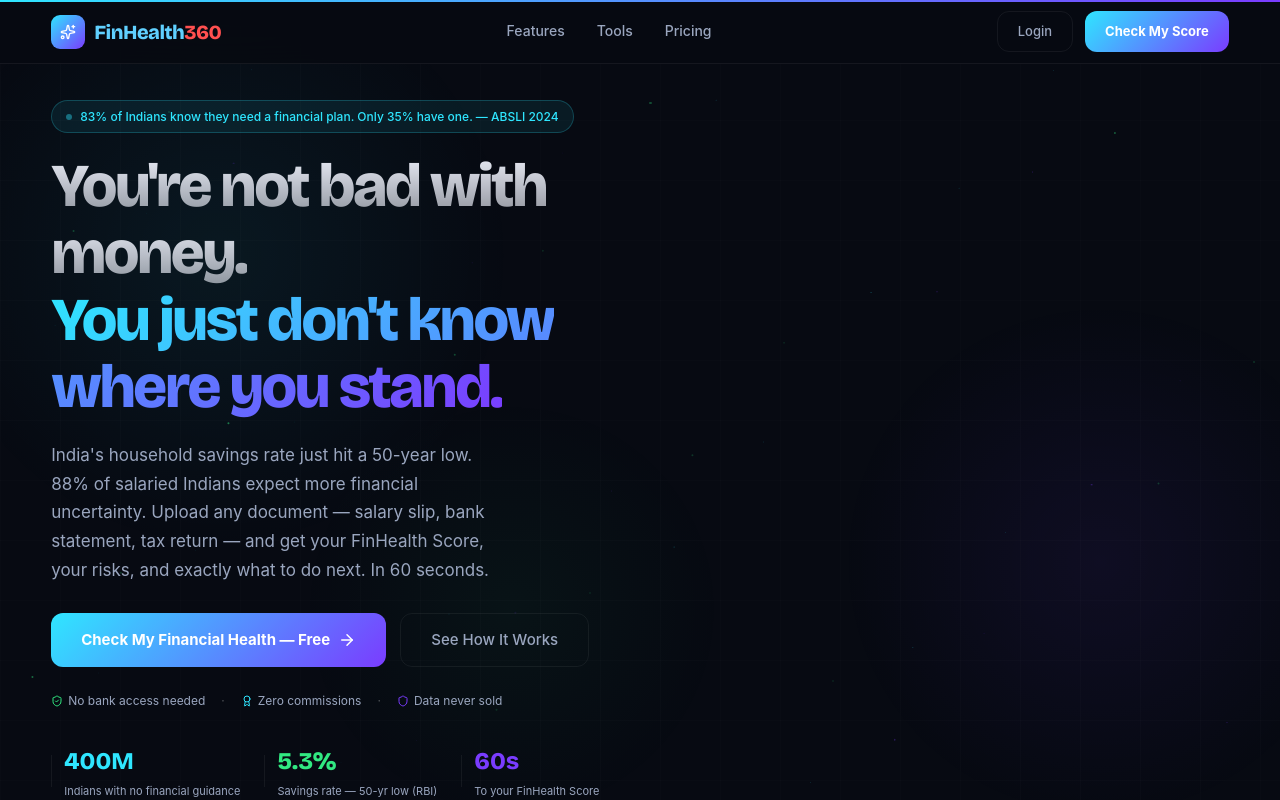
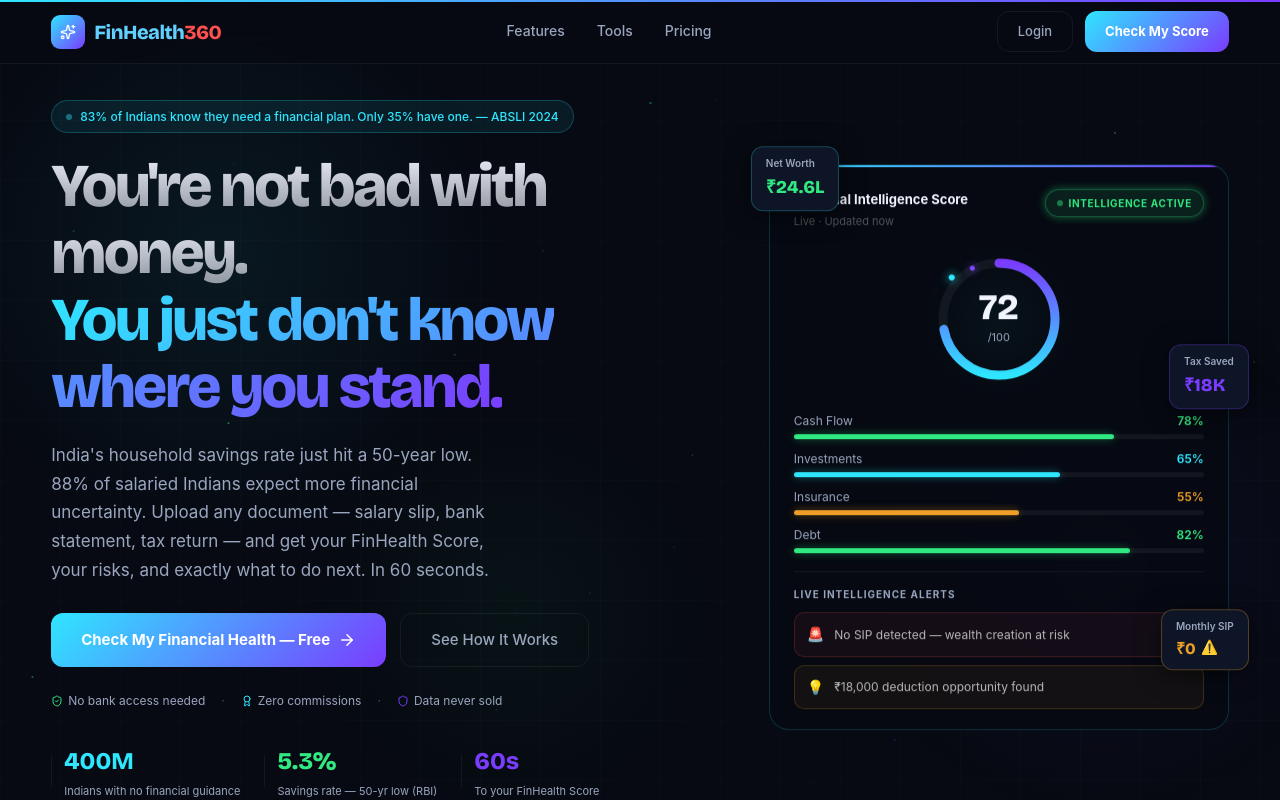
Before and after one commit to Jerry19967/finhealth-landing, a Next.js app: page / in a window 1280 px wide. Shown: the top 800 px of the page. Built offline with nearby package versions, Linux system fonts and the light colour scheme.

Commit message:
Upgrade hero card: floating badges + intelligence alerts

```diff
--- a/app/page.tsx
+++ b/app/page.tsx
@@ -319,59 +319,132 @@
             </motion.div>
           </div>
 
-          {/* Right — Hero card */}
-          <motion.div initial={{ opacity: 0, x: 40 }} animate={{ opacity: 1, x: 0 }} transition={{ duration: 0.7, delay: 0.3 }}
-            animate={{ y: [0, -10, 0] } as any} transition={{ duration: 5, repeat: Infinity, ease: 'easeInOut', delay: 1 } as any}
-            style={{ flex: '1 1 300px', maxWidth: 400 }}>
-            <div style={{ borderRadius: 20, border: `1px solid rgba(47,230,255,0.18)`, background: 'rgba(7,10,18,0.7)', backdropFilter: 'blur(8px)', padding: 24, position: 'relative', overflow: 'hidden' }}>
-              <div style={{ position: 'absolute', top: 0, left: 0, right: 0, height: 1, background: `linear-gradient(90deg, transparent, ${T.cyan}, ${T.purple}, transparent)` }} />
-              <div style={{ display: 'flex', alignItems: 'center', justifyContent: 'space-between', marginBottom: 20 }}>
+          {/* Right — Hero card (Financial Intelligence Score) */}
+          <motion.div
+            initial={{ opacity: 0, x: 40 }} animate={{ opacity: 1, x: 0 }}
+            style={{ flex: '1 1 300px', maxWidth: 460, position: 'relative' }}>
+            <motion.div animate={{ y: [0, -10, 0] }} transition={{ duration: 5, repeat: Infinity, ease: 'easeInOut', delay: 1 }}>
+
+              {/* Floating Net Worth badge — top left, overlaps card edge */}
+              <motion.div
+                initial={{ opacity: 0, x: -16, y: 10 }} animate={{ opacity: 1, x: 0, y: 0 }}
+                transition={{ duration: 0.5, delay: 0.8 }}
+                style={{ position: 'absolute', top: -18, left: -18, zIndex: 10, background: '#0D1526', border: `1px solid rgba(47,230,255,0.25)`, borderRadius: 12, padding: '8px 14px', boxShadow: '0 4px 24px rgba(0,0,0,0.5)' }}>
+                <div style={{ fontSize: 10, color: T.textSecondary, fontWeight: 600, marginBottom: 2 }}>Net Worth</div>
+                <div style={{ fontFamily: T.fontDisplay, fontSize: 18, fontWeight: 800, color: T.green }}>₹24.6L</div>
+              </motion.div>
+
+              {/* Floating Tax Saved badge — right side */}
+              <motion.div
+                initial={{ opacity: 0, x: 16, y: 10 }} animate={{ opacity: 1, x: 0, y: 0 }}
+                transition={{ duration: 0.5, delay: 1.0 }}
+                style={{ position: 'absolute', top: 180, right: -20, zIndex: 10, background: '#0D1526', border: `1px solid rgba(122,60,255,0.3)`, borderRadius: 12, padding: '8px 14px', boxShadow: '0 4px 24px rgba(0,0,0,0.5)' }}>
+                <div style={{ fontSize: 10, color: T.textSecondary, fontWeight: 600, marginBottom: 2 }}>Tax Saved</div>
+                <div style={{ fontFamily: T.fontDisplay, fontSize: 18, fontWeight: 800, color: T.purple }}>₹18K</div>
+              </motion.div>
+
+              {/* Floating Monthly SIP badge — bottom right */}
+              <motion.div
+                initial={{ opacity: 0, x: 16, y: 10 }} animate={{ opacity: 1, x: 0, y: 0 }}
+                transition={{ duration: 0.5, delay: 1.2 }}
+                style={{ position: 'absolute', bottom: 60, right: -20, zIndex: 10, background: '#0D1526', border: `1px solid rgba(239,159,39,0.3)`, borderRadius: 12, padding: '8px 14px', boxShadow: '0 4px 24px rgba(0,0,0,0.5)' }}>
+                <div style={{ fontSize: 10, color: T.textSecondary, fontWeight: 600, marginBottom: 2 }}>Monthly SIP</div>
+                <div style={{ fontFamily: T.fontDisplay, fontSize: 16, fontWeight: 800, color: T.amber, display: 'flex', alignItems: 'center', gap: 5 }}>
+                  ₹0 <span style={{ fontSize: 14 }}>⚠️</span>
+                </div>
+              </motion.div>
+
+              {/* Main card */}
+              <div style={{ borderRadius: 20, border: `1px solid rgba(47,230,255,0.18)`, background: 'rgba(7,10,18,0.85)', backdropFilter: 'blur(12px)', padding: '24px 24px 20px', position: 'relative', overflow: 'hidden' }}>
+                {/* Top gradient line */}
+                <div style={{ position: 'absolute', top: 0, left: 0, right: 0, height: 2, background: `linear-gradient(90deg, ${T.cyan}, ${T.purple})` }} />
+
+                {/* Header */}
+                <div style={{ display: 'flex', alignItems: 'flex-start', justifyContent: 'space-between', marginBottom: 18 }}>
                   <div>
-                  <div style={{ fontSize: 12, fontWeight: 500, color: T.textSecondary, marginBottom: 2 }}>Financial Health Score</div>
-                  <div style={{ fontSize: 11, color: T.textMuted }}>Updated just now</div>
+                    <div style={{ fontSize: 13, fontWeight: 700, color: T.textPrimary, marginBottom: 3 }}>Financial Intelligence Score</div>
+                    <div style={{ fontSize: 11, color: T.textMuted }}>Live · Updated now</div>
                   </div>
-                <div style={{ width: 32, height: 32, borderRadius: 9, background: 'rgba(47,230,255,0.1)', border: `1px solid rgba(47,230,255,0.2)`, display: 'flex', alignItems: 'center', justifyContent: 'center' }}>
-                  <Heart size={16} color={T.cyan} />
+                  <motion.div
+                    animate={{ boxShadow: [`0 0 0px ${T.green}`, `0 0 10px ${T.green}66`, `0 0 0px ${T.green}`] }}
+                    transition={{ duration: 2, repeat: Infinity }}
+                    style={{ display: 'inline-flex', alignItems: 'center', gap: 6, padding: '5px 11px', borderRadius: 999, background: 'rgba(49,233,129,0.1)', border: `1px solid rgba(49,233,129,0.3)` }}>
+                    <span style={{ width: 6, height: 6, borderRadius: '50%', background: T.green, animation: 'insightPulse 1.5s ease-in-out infinite' }} />
+                    <span style={{ fontSize: 10, fontWeight: 700, color: T.green, letterSpacing: '0.06em' }}>INTELLIGENCE ACTIVE</span>
+                  </motion.div>
                 </div>
-              </div>
-              <div style={{ display: 'flex', alignItems: 'center', justifyContent: 'center', marginBottom: 20 }}>
-                <div style={{ position: 'relative', width: 120, height: 120 }}>
-                  <svg width="120" height="120" style={{ transform: 'rotate(-90deg)' }}>
-                    <circle cx="60" cy="60" r="50" fill="none" stroke="rgba(255,255,255,0.06)" strokeWidth="8" />
-                    <circle cx="60" cy="60" r="50" fill="none" stroke="url(#scoreGrad)" strokeWidth="8"
-                      strokeDasharray={`${2 * Math.PI * 50 * 0.72} ${2 * Math.PI * 50 * 0.28}`} strokeLinecap="round" />
+
+                {/* Score gauge */}
+                <div style={{ display: 'flex', alignItems: 'center', justifyContent: 'center', marginBottom: 22, position: 'relative' }}>
+                  <div style={{ position: 'relative', width: 140, height: 140 }}>
+                    {/* Outer glow ring */}
+                    <motion.div
+                      animate={{ opacity: [0.3, 0.7, 0.3], scale: [1, 1.04, 1] }}
+                      transition={{ duration: 3, repeat: Infinity, ease: 'easeInOut' }}
+                      style={{ position: 'absolute', inset: -8, borderRadius: '50%', background: `radial-gradient(circle, rgba(47,230,255,0.08) 0%, transparent 70%)`, pointerEvents: 'none' }} />
+                    {/* Orbital dots */}
+                    <motion.div animate={{ rotate: 360 }} transition={{ duration: 8, repeat: Infinity, ease: 'linear' }}
+                      style={{ position: 'absolute', inset: 0, borderRadius: '50%' }}>
+                      <div style={{ position: 'absolute', top: 4, left: '50%', width: 6, height: 6, borderRadius: '50%', background: T.cyan, transform: 'translateX(-50%)', boxShadow: `0 0 8px ${T.cyan}` }} />
+                    </motion.div>
+                    <motion.div animate={{ rotate: -360 }} transition={{ duration: 12, repeat: Infinity, ease: 'linear' }}
+                      style={{ position: 'absolute', inset: 8, borderRadius: '50%' }}>
+                      <div style={{ position: 'absolute', bottom: 2, left: '50%', width: 5, height: 5, borderRadius: '50%', background: T.purple, transform: 'translateX(-50%)', boxShadow: `0 0 8px ${T.purple}` }} />
+                    </motion.div>
+                    {/* SVG arc */}
+                    <svg width="140" height="140" style={{ transform: 'rotate(-90deg)', position: 'absolute', top: 0, left: 0 }}>
+                      <circle cx="70" cy="70" r="56" fill="none" stroke="rgba(255,255,255,0.05)" strokeWidth="9" />
+                      <circle cx="70" cy="70" r="56" fill="none" stroke="url(#scoreGrad2)" strokeWidth="9"
+                        strokeDasharray={`${2 * Math.PI * 56 * 0.72} ${2 * Math.PI * 56 * 0.28}`} strokeLinecap="round" />
                       <defs>
-                      <linearGradient id="scoreGrad" x1="0%" y1="0%" x2="100%" y2="0%">
+                        <linearGradient id="scoreGrad2" x1="0%" y1="0%" x2="100%" y2="0%">
                           <stop offset="0%" stopColor={T.cyan} />
                           <stop offset="100%" stopColor={T.purple} />
                         </linearGradient>
                       </defs>
                     </svg>
+                    {/* Score number */}
                     <div style={{ position: 'absolute', inset: 0, display: 'flex', flexDirection: 'column', alignItems: 'center', justifyContent: 'center' }}>
-                    <div style={{ fontFamily: T.fontDisplay, fontSize: 32, fontWeight: 800, color: T.textPrimary }}>72</div>
-                    <div style={{ fontSize: 11, color: T.textSecondary }}>/ 100</div>
+                      <div style={{ fontFamily: T.fontDisplay, fontSize: 36, fontWeight: 900, color: T.textPrimary, lineHeight: 1 }}>72</div>
+                      <div style={{ fontSize: 11, color: T.textSecondary, marginTop: 3 }}>/100</div>
                     </div>
                   </div>
                 </div>
-              <div style={{ display: 'flex', flexDirection: 'column', gap: 8, marginBottom: 16 }}>
+
+                {/* Progress bars */}
+                <div style={{ display: 'flex', flexDirection: 'column', gap: 10, marginBottom: 18 }}>
                   {[['Cash Flow', 78, T.green], ['Investments', 65, T.cyan], ['Insurance', 55, T.amber], ['Debt', 82, T.green]].map(([label, pct, color]) => (
                     <div key={String(label)}>
-                    <div style={{ display: 'flex', justifyContent: 'space-between', fontSize: 11, color: T.textSecondary, marginBottom: 3 }}>
-                      <span>{label}</span><span style={{ color: String(color) }}>{pct}%</span>
+                      <div style={{ display: 'flex', justifyContent: 'space-between', fontSize: 12, marginBottom: 4 }}>
+                        <span style={{ color: T.textSecondary }}>{label}</span>
+                        <span style={{ color: String(color), fontWeight: 600 }}>{pct}%</span>
                       </div>
-                    <div style={{ height: 4, borderRadius: 2, background: 'rgba(255,255,255,0.06)' }}>
-                      <div style={{ height: '100%', width: `${pct}%`, borderRadius: 2, background: String(color), opacity: 0.85 }} />
+                      <div style={{ height: 5, borderRadius: 3, background: 'rgba(255,255,255,0.05)' }}>
+                        <motion.div
+                          initial={{ width: 0 }} animate={{ width: `${pct}%` }}
+                          transition={{ duration: 1.2, delay: 0.6, ease: 'easeOut' }}
+                          style={{ height: '100%', borderRadius: 3, background: String(color), boxShadow: `0 0 8px ${String(color)}66` }} />
                       </div>
                     </div>
                   ))}
                 </div>
-              <div style={{ background: 'rgba(47,230,255,0.06)', border: `1px solid rgba(47,230,255,0.15)`, borderRadius: 10, padding: '12px 14px', display: 'flex', alignItems: 'flex-start', gap: 8 }}>
-                <span style={{ width: 7, height: 7, borderRadius: '50%', background: T.cyan, marginTop: 3, flexShrink: 0, animation: 'insightPulse 2.5s ease-in-out infinite' }} />
-                <p style={{ fontSize: 12, color: 'rgba(255,255,255,0.7)', margin: 0, lineHeight: 1.5 }}>
-                  💡 Your Agent found ₹18,000/yr in insurance savings — review detected
-                </p>
+
+                {/* Live Intelligence Alerts */}
+                <div style={{ borderTop: `1px solid ${T.border}`, paddingTop: 14 }}>
+                  <div style={{ fontSize: 10, fontWeight: 700, letterSpacing: '0.1em', color: T.textSecondary, marginBottom: 10 }}>LIVE INTELLIGENCE ALERTS</div>
+                  <div style={{ display: 'flex', flexDirection: 'column', gap: 8 }}>
+                    <div style={{ display: 'flex', alignItems: 'center', gap: 10, padding: '10px 12px', borderRadius: 10, background: 'rgba(255,80,80,0.06)', border: `1px solid rgba(255,80,80,0.2)` }}>
+                      <span style={{ fontSize: 14 }}>🚨</span>
+                      <span style={{ fontSize: 12, color: 'rgba(255,255,255,0.7)' }}>No SIP detected — wealth creation at risk</span>
+                    </div>
+                    <div style={{ display: 'flex', alignItems: 'center', gap: 10, padding: '10px 12px', borderRadius: 10, background: 'rgba(239,159,39,0.06)', border: `1px solid rgba(239,159,39,0.2)` }}>
+                      <span style={{ fontSize: 14 }}>💡</span>
+                      <span style={{ fontSize: 12, color: 'rgba(255,255,255,0.7)' }}>₹18,000 deduction opportunity found</span>
                     </div>
                   </div>
+                </div>
+              </div>
+            </motion.div>
           </motion.div>
         </div>
       </section>
```
Lines whose indentation alone changed are shown as unchanged.
